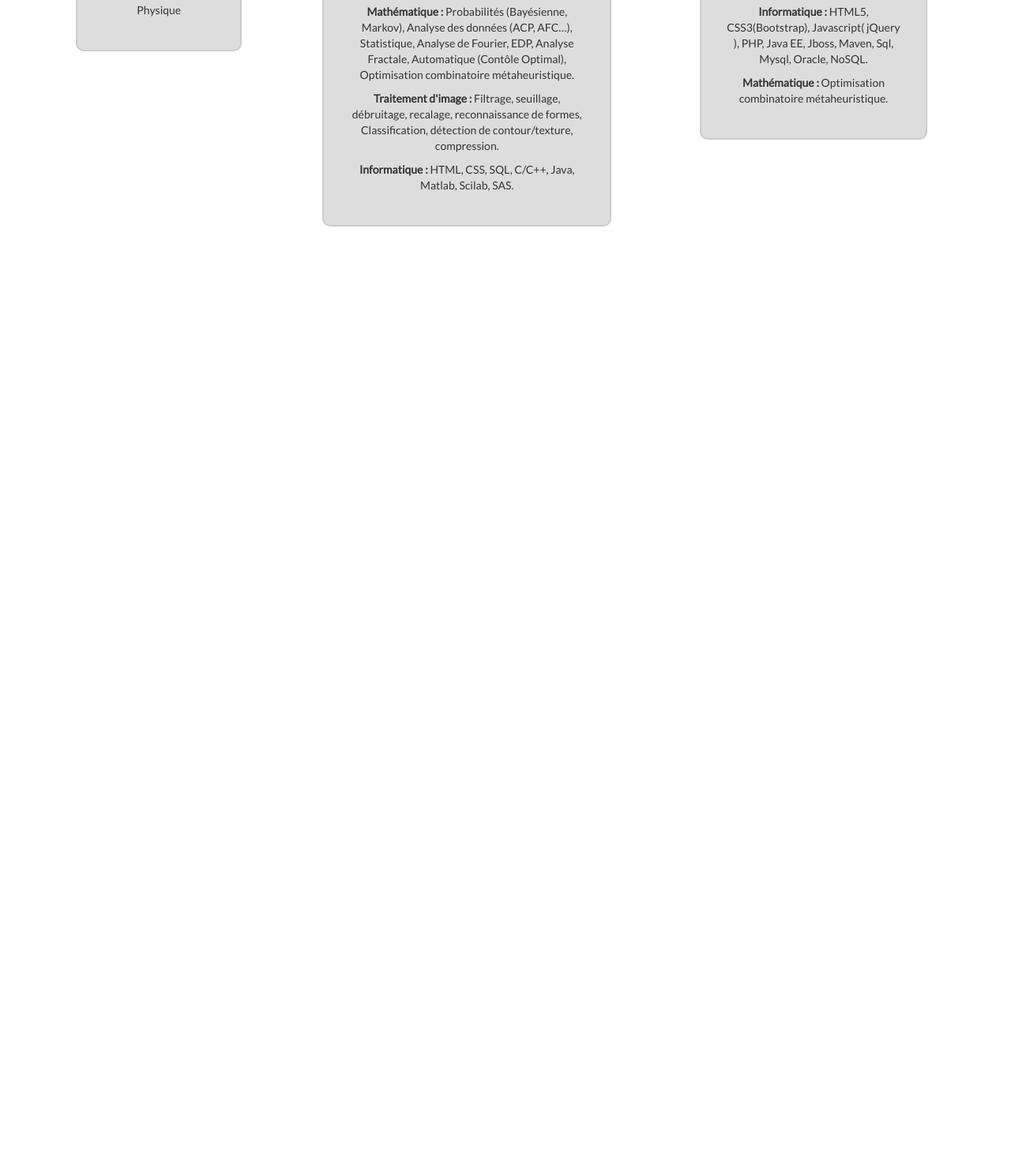
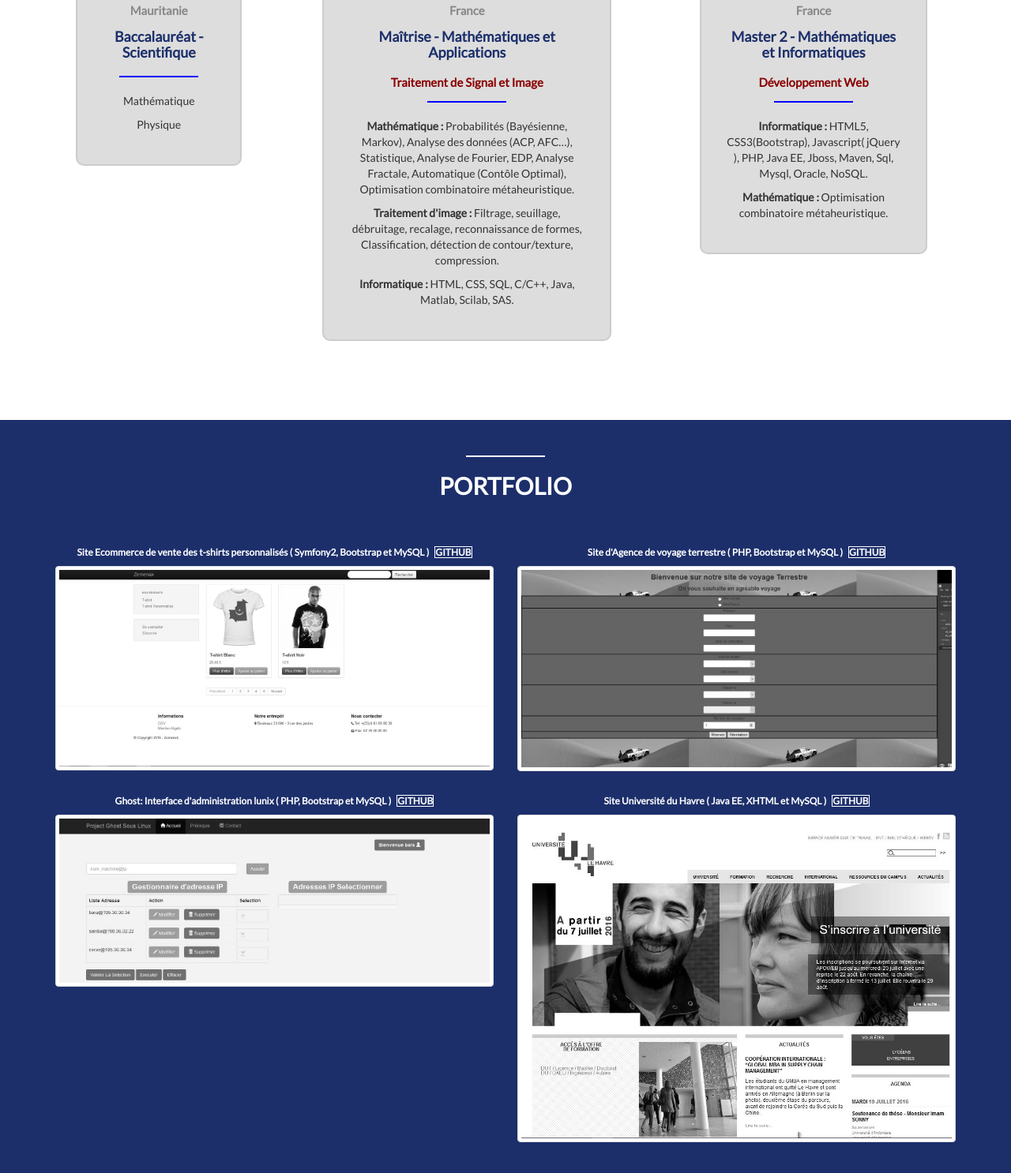
Before and after one commit to rimoi/cvResponsive, a plain HTML site: page index.html in a window 1280 px wide. Shown: the part 2723-4209 px from the top of the page at 79% size. Before the commit the page ends 3110 px from the top, so only its background shows below. Drawn offline with nearby package versions, Linux system fonts and the light colour scheme.

Commit message:
ajout de PortFolio

```diff
--- a/css/style.css
+++ b/css/style.css
@@ -229,6 +229,11 @@ section .heading h2
     background: #fff;
 
 }
+#education .heading
+{
+    color: blue;
+
+}
 #education .education-block h4
 {
     color: #1C2F6B;
@@ -275,3 +280,48 @@ section .heading h2
     font-size:  15px;
     margin-bottom: 15px;
 }
+
+/* PortFolio */
+
+#portfolio
+{
+    background: #1C2F6B;
+}
+#portfolio .heading h2
+{
+    color: #fff;
+}
+#portfolio h6
+{
+    color: #fff;
+    text-align: center;
+}
+#portfolio h6 a
+{
+    font-weight: bold;
+    text-transform: uppercase;
+    color: white;
+    border: 1px solid white;
+    display: inline-block;
+    transition: all 0.3s ease-in 0s;
+}
+
+#portfolio h6 a:hover
+{
+    background: red;
+    text-decoration: none;
+
+}
+#portfolio .thumbnail img
+{
+    width: 100%;
+    height: 100%;
+    filter: grayscale(100%);
+    -webkit-filter : grayscale(100%);
+}
+#portfolio .thumbnail img:hover
+{
+
+    filter: none;
+    -webkit-filter : none;
+}
--- a/index.html
+++ b/index.html
@@ -146,6 +146,11 @@
         <!-- éducation -->
         <section id="education">
             <div class="container">
+                <div class="blue-divider"></div>
+                <div class="heading">
+                   <h2>Formations</h2>
+                </div>
+                <div class="heading"></div>
                <div class="row">
                    <div class="col-sm-3">
                      <div class="education-block">
@@ -193,6 +198,39 @@ Classification, détection de contour/texture, compression.</p>
                 </div>
             </div>
         </section>
+
+<!--        Porte folio -->
+        <section id="portfolio">
+            <div class="container">
+                <div class="white-divider"></div>
+                <div class="heading">
+                    <h2>PortFolio</h2>
+                </div>
+                <div class="row">
+                    <div class="col-sm-6">
+                        <h6>Site Ecommerce de vente des t-shirts personnalisés ( Symfony2, Bootstrap et MySQL )&nbsp;&nbsp; <a href="https://github.com/sidikhalifa/ecommerce" target="_blank">Github </a></h6>
+                        <a class="thumbnail" href="#" target="_blank"><img src="images/ecommerce.jpg" alt="ecommerce zemenak"></a>
+                    </div>
+                     <div class="col-sm-6">
+                         <h6>Site d'Agence de voyage terrestre ( PHP, Bootstrap et MySQL )&nbsp;&nbsp; <a href="https://github.com/sidikhalifa/agence_voyage" target="_blank"> Github</a></h6>
+                        <a class="thumbnail" href="#" target="_blank"><img src="images/agence_voyage.jpg" alt="agence de voyage"></a>
+                    </div>
+                </div>
+                <div class="row">
+                     <div class="col-sm-6">
+                         <h6>Ghost: Interface d'administration lunix ( PHP, Bootstrap et MySQL ) &nbsp;&nbsp;<a href="https://github.com/sidikhalifa/GhostLunix" target="_blank"> Github</a></h6>
+                        <a class="thumbnail" href="#" target="_blank"><img src="images/ghost.jpg" alt="ghost pour lunix"></a>
+                    </div>
+                     <div class="col-sm-6">
+                         <h6>Site Université du Havre ( Java EE, XHTML et MySQL )&nbsp;&nbsp; <a href="https://github.com/sidikhalifa/Site_WEB_JEE-" target="_blank"> Github</a></h6>
+                        <a class="thumbnail" href="#" target="_blank"><img src="images/univ.JPG" alt="université du havre"></a>
+                    </div>
+                </div>
+            </div>
+        </section>
+
+
+
     </body>
 
 </html>
```
Also changed, not shown: images/agence_voyage.jpg (added), images/ecommerce.jpg (added), images/ghost.jpg (added), images/univ.JPG (added).
